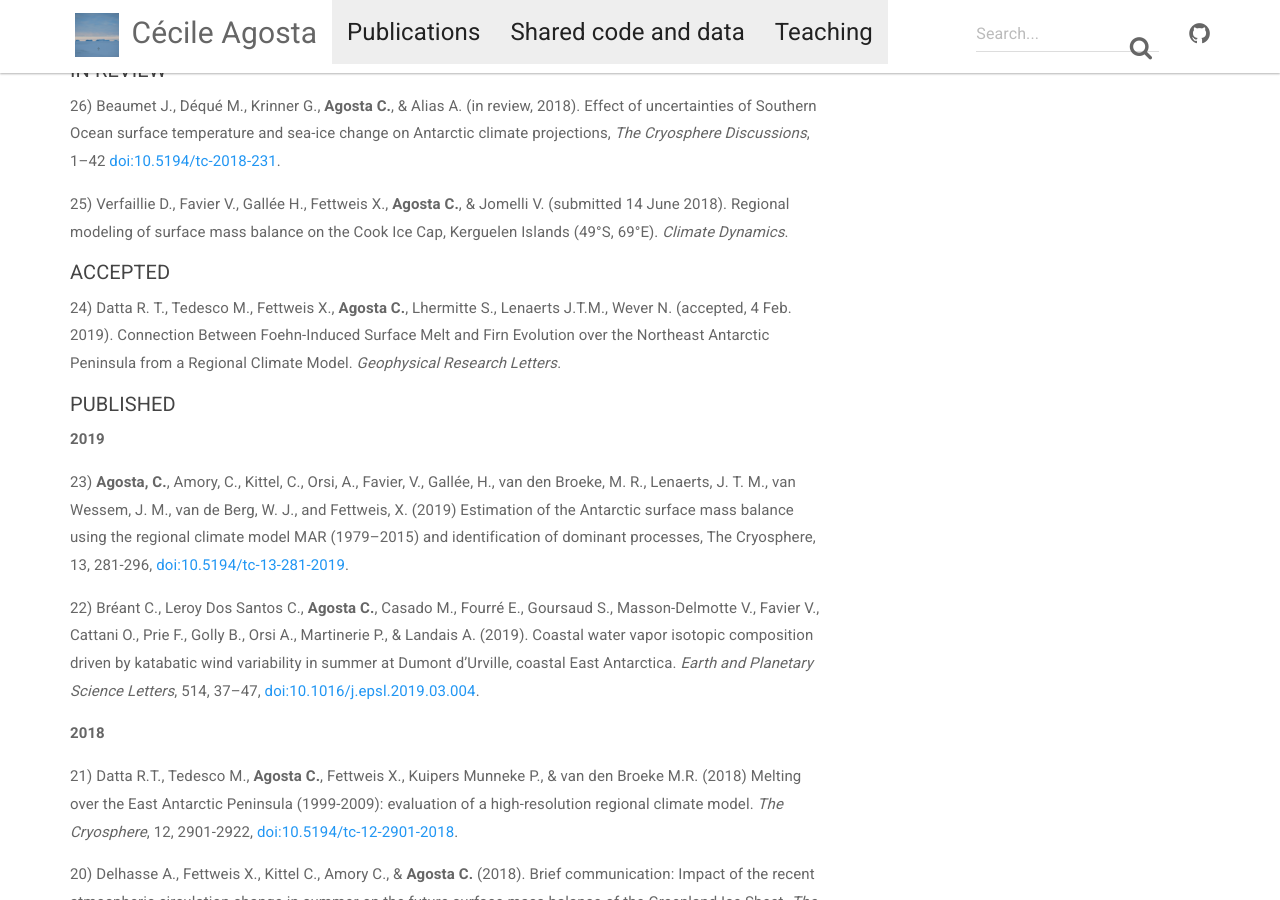
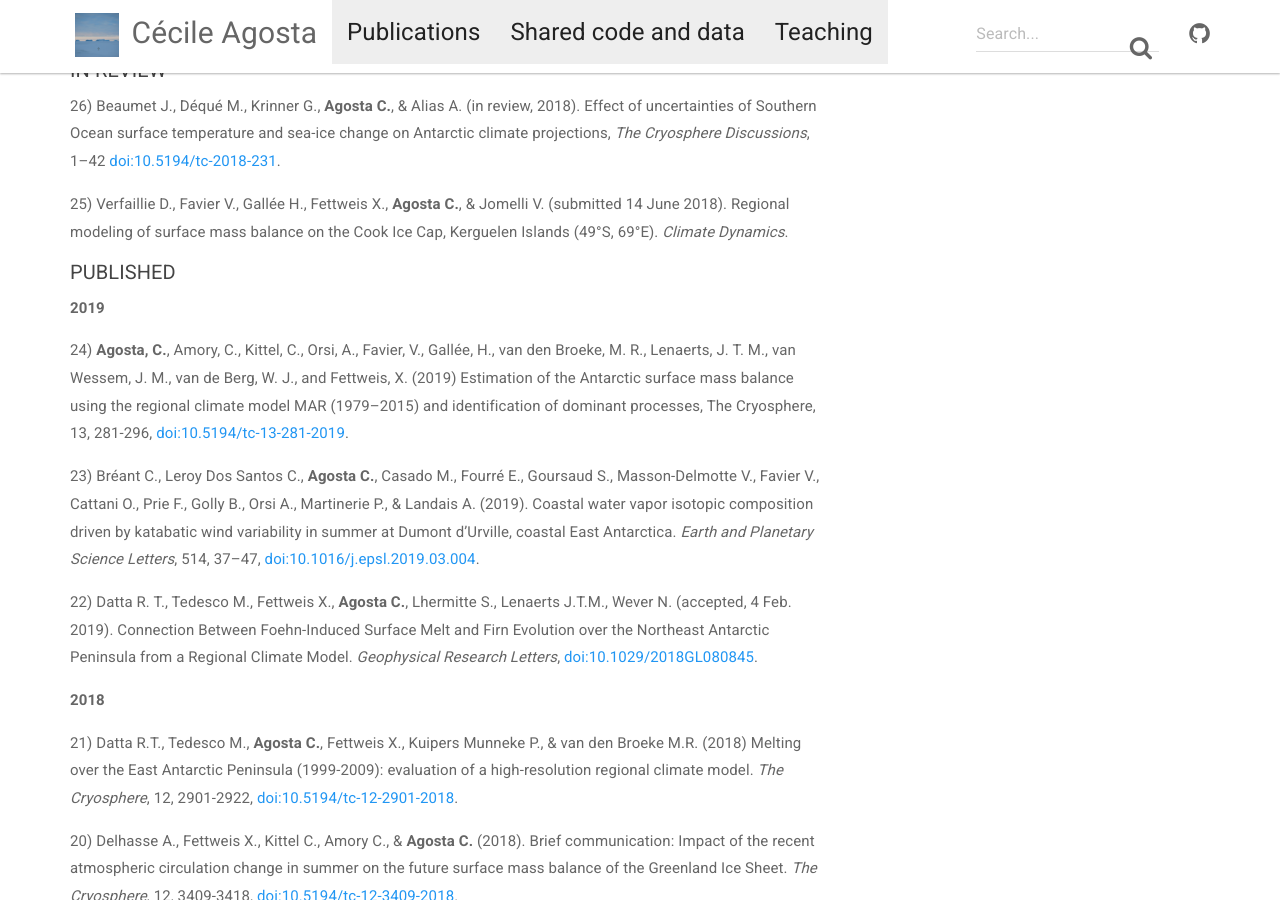
Before and after one commit to cecileagosta/cecileagosta.github.io, a Jekyll site: the page built from _docs/publications.md, in a window 1280 px wide and 900 px high, scrolled down 265 px. Built offline with Jekyll 4.4.1, drawn with Linux system fonts in a browser that asks for light colours; nearby versions of some CDN libraries.

Commit message:
Update publications.md
Add Datta doi

```diff
--- a/_docs/publications.md
+++ b/_docs/publications.md
@@ -13,18 +13,16 @@
 
 25) Verfaillie D., Favier V., Gallée H., Fettweis X., **Agosta C.**, & Jomelli V. (submitted 14 June 2018). Regional modeling of surface mass balance on the Cook Ice Cap, Kerguelen Islands (49°S, 69°E). *Climate Dynamics*.
 
-##### ACCEPTED
-
-24) Datta R. T., Tedesco M., Fettweis X., **Agosta C.**, Lhermitte S.,
-Lenaerts J.T.M., Wever N. (accepted, 4 Feb. 2019). Connection Between Foehn-Induced Surface Melt and Firn Evolution over the Northeast Antarctic Peninsula from a Regional Climate Model. *Geophysical Research Letters*.
-
 ##### PUBLISHED
 
 **2019**
 
-23) **Agosta, C.**, Amory, C., Kittel, C., Orsi, A., Favier, V., Gallée, H., van den Broeke, M. R., Lenaerts, J. T. M., van Wessem, J. M., van de Berg, W. J., and Fettweis, X. (2019) Estimation of the Antarctic surface mass balance using the regional climate model MAR (1979–2015) and identification of dominant processes, The Cryosphere, 13, 281-296, [doi:10.5194/tc-13-281-2019](https://doi.org/10.5194/tc-13-281-2019).
+24) **Agosta, C.**, Amory, C., Kittel, C., Orsi, A., Favier, V., Gallée, H., van den Broeke, M. R., Lenaerts, J. T. M., van Wessem, J. M., van de Berg, W. J., and Fettweis, X. (2019) Estimation of the Antarctic surface mass balance using the regional climate model MAR (1979–2015) and identification of dominant processes, The Cryosphere, 13, 281-296, [doi:10.5194/tc-13-281-2019](https://doi.org/10.5194/tc-13-281-2019).
 
-22) Bréant C., Leroy Dos Santos C., **Agosta C.**, Casado M., Fourré E., Goursaud S., Masson-Delmotte V., Favier V., Cattani O., Prie F., Golly B., Orsi A., Martinerie P., & Landais A. (2019). Coastal water vapor isotopic composition driven by katabatic wind variability in summer at Dumont d'Urville, coastal East Antarctica. *Earth and Planetary Science Letters*, 514, 37–47, [doi:10.1016/j.epsl.2019.03.004](https://doi.org/10.1016/j.epsl.2019.03.004).
+23) Bréant C., Leroy Dos Santos C., **Agosta C.**, Casado M., Fourré E., Goursaud S., Masson-Delmotte V., Favier V., Cattani O., Prie F., Golly B., Orsi A., Martinerie P., & Landais A. (2019). Coastal water vapor isotopic composition driven by katabatic wind variability in summer at Dumont d'Urville, coastal East Antarctica. *Earth and Planetary Science Letters*, 514, 37–47, [doi:10.1016/j.epsl.2019.03.004](https://doi.org/10.1016/j.epsl.2019.03.004).
+
+22) Datta R. T., Tedesco M., Fettweis X., **Agosta C.**, Lhermitte S.,
+Lenaerts J.T.M., Wever N. (accepted, 4 Feb. 2019). Connection Between Foehn-Induced Surface Melt and Firn Evolution over the Northeast Antarctic Peninsula from a Regional Climate Model. *Geophysical Research Letters*, [doi:10.1029/2018GL080845](https://doi.org/10.1029/2018GL080845).
 
 **2018**
 
```
